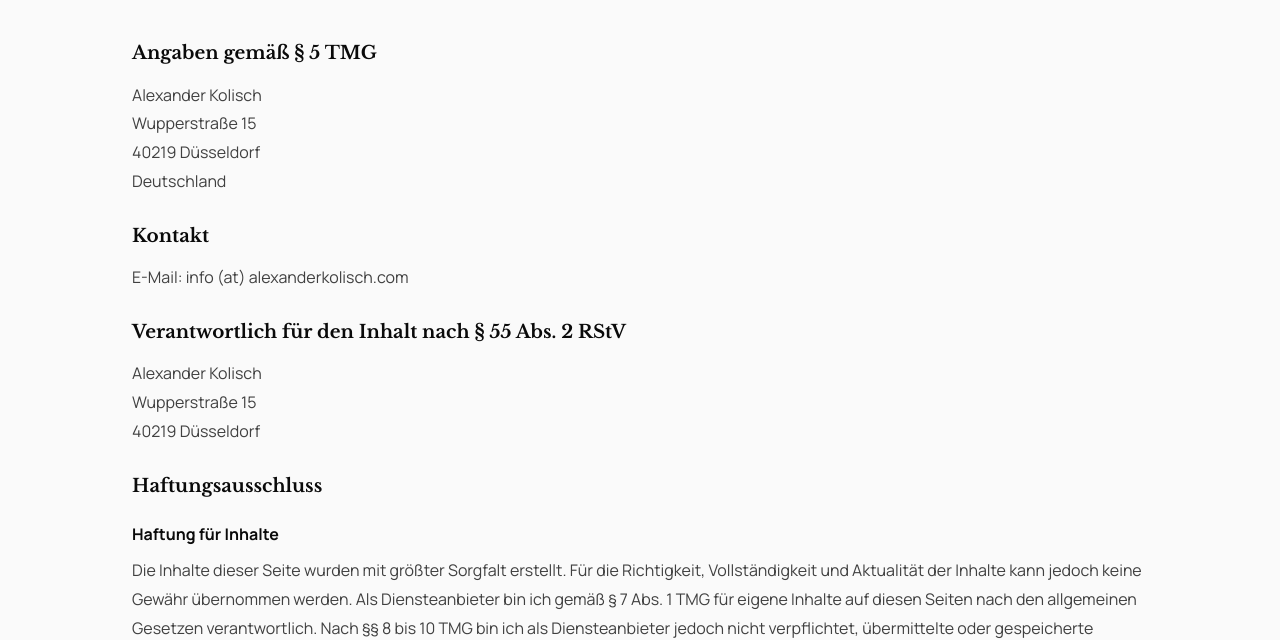
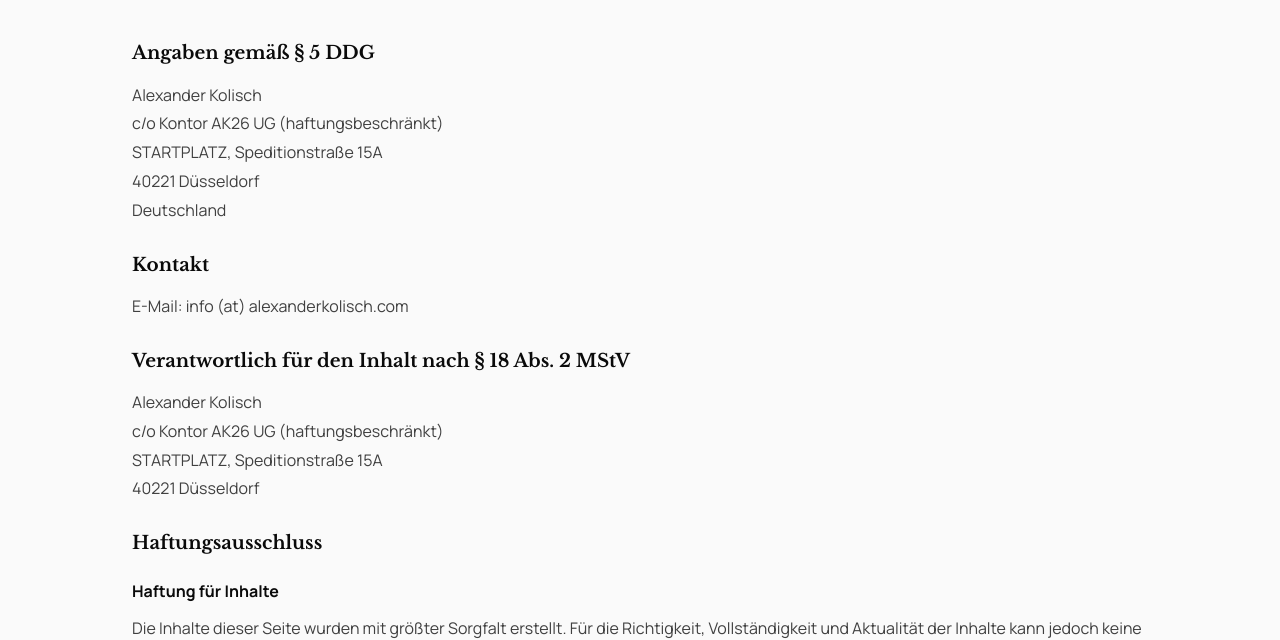
Before and after one commit to akolisch-prog/alexanderkolisch.com, a plain HTML site: page impressum/index.html in a window 1280 px wide. Shown: the part 161-801 px from the top of the page. Drawn offline with Linux system fonts and the light colour scheme.

Commit message:
fix: Impressum address c/o Kontor AK26 UG, TMG/RStV -> DDG/MStV v1.7.7
Co-Authored-By: Claude Opus 5.5 <noreply@anthropic.com>
Claude-Session: https://claude.ai/code/session_012XhyPbz1kT4c3aHg6XYEAk

```diff
--- a/impressum/index.html
+++ b/impressum/index.html
@@ -36,15 +36,15 @@
 
 <div data-lang="de">
 <h1>Impressum</h1>
-<h2>Angaben gemäß § 5 TMG</h2>
-<p>Alexander Kolisch<br>Wupperstraße 15<br>40219 Düsseldorf<br>Deutschland</p>
+<h2>Angaben gemäß § 5 DDG</h2>
+<p>Alexander Kolisch<br>c/o Kontor AK26 UG (haftungsbeschränkt)<br>STARTPLATZ, Speditionstraße 15A<br>40221 Düsseldorf<br>Deutschland</p>
 <h2>Kontakt</h2>
 <p>E-Mail: info (at) alexanderkolisch.com</p>
-<h2>Verantwortlich für den Inhalt nach § 55 Abs. 2 RStV</h2>
-<p>Alexander Kolisch<br>Wupperstraße 15<br>40219 Düsseldorf</p>
+<h2>Verantwortlich für den Inhalt nach § 18 Abs. 2 MStV</h2>
+<p>Alexander Kolisch<br>c/o Kontor AK26 UG (haftungsbeschränkt)<br>STARTPLATZ, Speditionstraße 15A<br>40221 Düsseldorf</p>
 <h2>Haftungsausschluss</h2>
 <h3>Haftung für Inhalte</h3>
-<p>Die Inhalte dieser Seite wurden mit größter Sorgfalt erstellt. Für die Richtigkeit, Vollständigkeit und Aktualität der Inhalte kann jedoch keine Gewähr übernommen werden. Als Diensteanbieter bin ich gemäß § 7 Abs. 1 TMG für eigene Inhalte auf diesen Seiten nach den allgemeinen Gesetzen verantwortlich. Nach §§ 8 bis 10 TMG bin ich als Diensteanbieter jedoch nicht verpflichtet, übermittelte oder gespeicherte fremde Informationen zu überwachen oder nach Umständen zu forschen, die auf eine rechtswidrige Tätigkeit hinweisen.</p>
+<p>Die Inhalte dieser Seite wurden mit größter Sorgfalt erstellt. Für die Richtigkeit, Vollständigkeit und Aktualität der Inhalte kann jedoch keine Gewähr übernommen werden. Als Diensteanbieter bin ich gemäß § 7 Abs. 1 DDG für eigene Inhalte auf diesen Seiten nach den allgemeinen Gesetzen verantwortlich. Nach §§ 8 bis 10 DDG bin ich als Diensteanbieter jedoch nicht verpflichtet, übermittelte oder gespeicherte fremde Informationen zu überwachen oder nach Umständen zu forschen, die auf eine rechtswidrige Tätigkeit hinweisen.</p>
 <h3>Haftung für Links</h3>
 <p>Diese Website enthält Links zu externen Websites Dritter, auf deren Inhalte kein Einfluss genommen werden kann. Deshalb kann für diese fremden Inhalte auch keine Gewähr übernommen werden. Für die Inhalte der verlinkten Seiten ist stets der jeweilige Anbieter oder Betreiber der Seiten verantwortlich. Die verlinkten Seiten wurden zum Zeitpunkt der Verlinkung auf mögliche Rechtsverstöße überprüft. Rechtswidrige Inhalte waren zum Zeitpunkt der Verlinkung nicht erkennbar.</p>
 <h3>Urheberrecht</h3>
@@ -53,15 +53,15 @@
 
 <div data-lang="en">
 <h1>Legal Notice</h1>
-<h2>Information according to § 5 TMG</h2>
-<p>Alexander Kolisch<br>Wupperstraße 15<br>40219 Düsseldorf<br>Germany</p>
+<h2>Information according to Section 5 DDG (German Digital Services Act)</h2>
+<p>Alexander Kolisch<br>c/o Kontor AK26 UG (haftungsbeschränkt)<br>STARTPLATZ, Speditionstraße 15A<br>40221 Düsseldorf<br>Germany</p>
 <h2>Contact</h2>
 <p>Email: info (at) alexanderkolisch.com</p>
-<h2>Responsible for content according to § 55 Abs. 2 RStV</h2>
-<p>Alexander Kolisch<br>Wupperstraße 15<br>40219 Düsseldorf</p>
+<h2>Responsible for content according to Section 18 (2) MStV</h2>
+<p>Alexander Kolisch<br>c/o Kontor AK26 UG (haftungsbeschränkt)<br>STARTPLATZ, Speditionstraße 15A<br>40221 Düsseldorf</p>
 <h2>Disclaimer</h2>
 <h3>Liability for content</h3>
-<p>The contents of this website have been created with the utmost care. However, no guarantee can be given for the correctness, completeness, and timeliness of the content. As a service provider, I am responsible for my own content on these pages in accordance with § 7 para. 1 TMG under general law. According to §§ 8 to 10 TMG, however, I am not obligated as a service provider to monitor transmitted or stored third-party information or to investigate circumstances that indicate illegal activity.</p>
+<p>The contents of this website have been created with the utmost care. However, no guarantee can be given for the correctness, completeness, and timeliness of the content. As a service provider, I am responsible for my own content on these pages in accordance with Section 7 (1) DDG under general law. According to Sections 8 to 10 DDG, however, I am not obligated as a service provider to monitor transmitted or stored third-party information or to investigate circumstances that indicate illegal activity.</p>
 <h3>Liability for links</h3>
 <p>This website contains links to external third-party websites, the content of which is beyond my control. Therefore, no guarantee can be given for this external content. The respective provider or operator of the linked pages is always responsible for the content of the linked pages. The linked pages were checked for possible legal violations at the time of linking. Illegal content was not identifiable at the time of linking.</p>
 <h3>Copyright</h3>
```
Also changed, not shown: datenschutz/index.html (+2 -2 lines).
